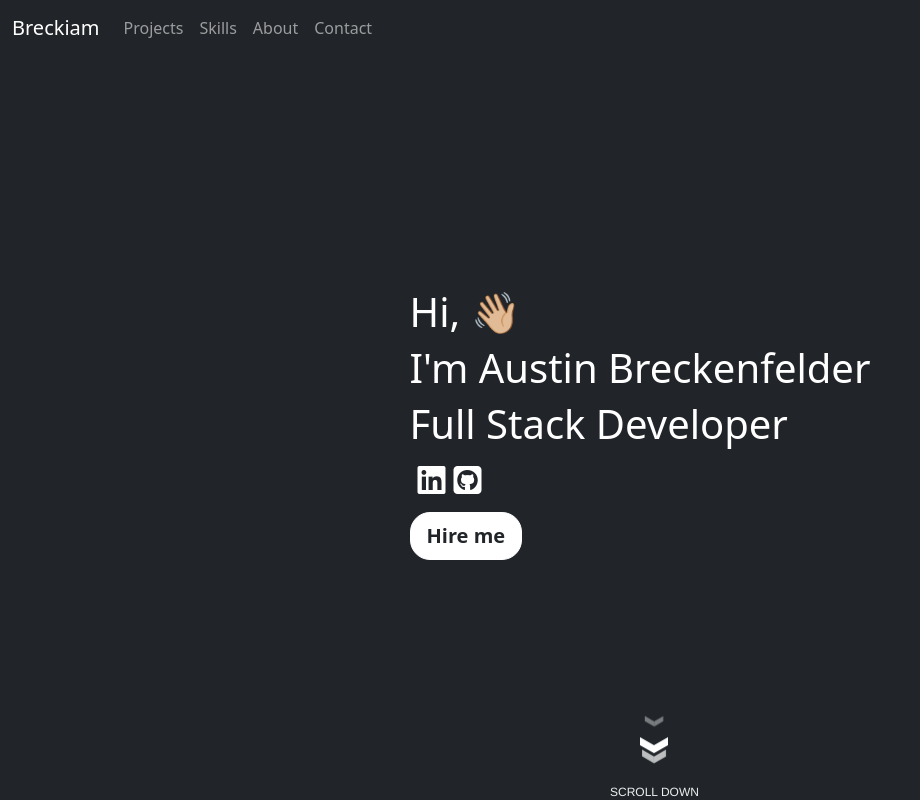
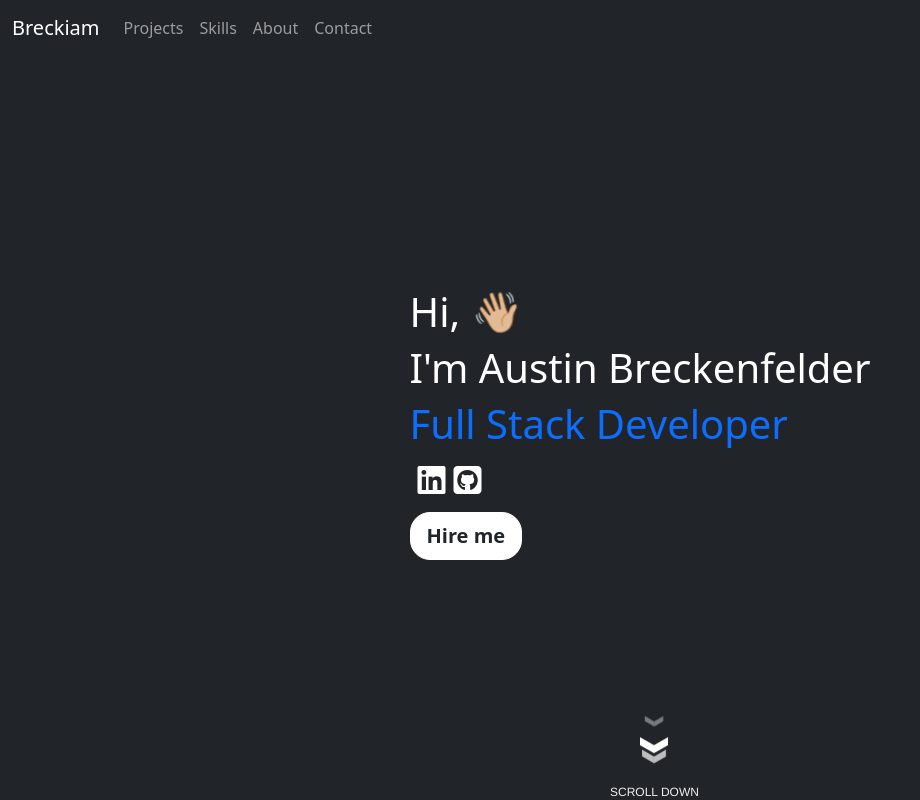
Before and after one commit to breckiam/ngPortfolio, an Angular app in the folder ngPortfolio/: page / in a window 1280 px wide. Shown: the top 800 px of the page, without its empty margins (0-920 px from the left). Built offline with nearby package versions, Linux system fonts and the light colour scheme.

Commit message:
Typing animation and hand waving animation added to home component

```diff
--- a/ngPortfolio/src/app/app.component.html
+++ b/ngPortfolio/src/app/app.component.html
@@ -1,4 +1,4 @@
-<main class="bg-dark">
+<div class="bg-dark">
 
   <app-navigation>Loading...</app-navigation>
 
@@ -12,4 +12,6 @@
 
   <app-contact>Loading...</app-contact>
 
-</main>
+  <app-footer>Loading...</app-footer>
+
+</div>
--- a/ngPortfolio/src/app/components/footer/footer.component.html
+++ b/ngPortfolio/src/app/components/footer/footer.component.html
@@ -1 +1,17 @@
-<p>footer works!</p>
+<div class="container">
+  <footer class="d-flex flex-wrap justify-content-between align-items-center  my-4 border-top">
+    <p class="col-md-4 mb-0 text-muted">&copy; 2022 Austin Breckenfelder</p>
+
+    <a href="/" class="col-md-4 d-flex align-items-center justify-content-center mb-3 mb-md-0 me-md-auto link-dark text-decoration-none">
+      <svg class="bi me-2" width="40" height="32"><use xlink:href="#bootstrap"/></svg>
+    </a>
+
+    <ul class="nav col-md-4 justify-content-end">
+      <li class="nav-item"><a href="#" class="nav-link px-2 text-muted">Home</a></li>
+      <li class="nav-item"><a href="#projects" class="nav-link px-2 text-muted">Projects</a></li>
+      <li class="nav-item"><a href="#skills" class="nav-link px-2 text-muted">Skills</a></li>
+      <li class="nav-item"><a href="#about" class="nav-link px-2 text-muted">About</a></li>
+      <li class="nav-item"><a href="#contact" class="nav-link px-2 text-muted">Contact</a></li>
+    </ul>
+  </footer>
+</div>
--- a/ngPortfolio/src/app/components/home/home.component.css
+++ b/ngPortfolio/src/app/components/home/home.component.css
@@ -108,3 +108,61 @@
 .social-links:hover {
   color: #0d6efd;
 }
+
+.typing {
+  color: #0d6efd;
+  overflow: hidden;
+  white-space: nowrap;
+  animation: animate 3s steps(21) alternate;
+}
+
+.typing::after {
+  content: "";
+  position: absolute;
+  opacity: 0;
+  left: 0;
+  height: 1em;
+  width: 100%;
+  border-left: 2px solid white;
+  animation: typing 3s steps(21) alternate;
+
+}
+
+@keyframes animate {
+  from {
+    width: 0;
+  }
+  to {
+    width: 89%;
+  }
+}
+
+@keyframes typing {
+  1% {
+    opacity: 1;
+  }
+  100% {
+    opacity: 1;
+    left: 89%;
+  }
+
+}
+
+.hand {
+  animation-name: wave-animation;  /* Refers to the name of your @keyframes element below */
+  animation-duration: 2.5s;        /* Change to speed up or slow down */
+  animation-iteration-count: infinite;  /* Never stop waving :) */
+  transform-origin: 70% 70%;       /* Pivot around the bottom-left palm */
+  display: inline-block;
+}
+
+@keyframes wave-animation {
+    0% { transform: rotate( 0.0deg) }
+   10% { transform: rotate(14.0deg) }  /* The following five values can be played with to make the waving more or less extreme */
+   20% { transform: rotate(-8.0deg) }
+   30% { transform: rotate(14.0deg) }
+   40% { transform: rotate(-4.0deg) }
+   50% { transform: rotate(10.0deg) }
+   60% { transform: rotate( 0.0deg) }  /* Reset for the last half to pause */
+  100% { transform: rotate( 0.0deg) }
+}
--- a/ngPortfolio/src/app/components/home/home.component.html
+++ b/ngPortfolio/src/app/components/home/home.component.html
@@ -4,9 +4,9 @@
 
   <div data-aos="fade-up" data-aos-duration="2000">
 
-    <h1>Hi, 👋🏼</h1>
+    <h1>Hi, <span class="hand">👋🏼</span></h1>
     <h1>I'm Austin Breckenfelder</h1>
-    <h1 class="mb-2">Full Stack Developer</h1>
+    <h1 class="mb-2 typing">Full Stack Developer</h1>
     <div class="ms-2 mb-2">
       <a href="https://www.linkedin.com/in/austin-breckenfelder/" class="social-links" target="_blank"><i class="fa-brands fa-linkedin me-2"></i></a>
       <a href="https://github.com/breckiam" class="social-links" target="_blank"><i class="fa-brands fa-github-square"></i></a>
--- a/ngPortfolio/src/index.html
+++ b/ngPortfolio/src/index.html
@@ -8,7 +8,7 @@
   <link rel="icon" type="image/x-icon" href="favicon.ico">
   <script src="https://kit.fontawesome.com/292e959134.js" crossorigin="anonymous"></script>
 </head>
-<body>
+<body class="bg-dark mb-0">
   <app-root></app-root>
 </body>
 </html>
```
